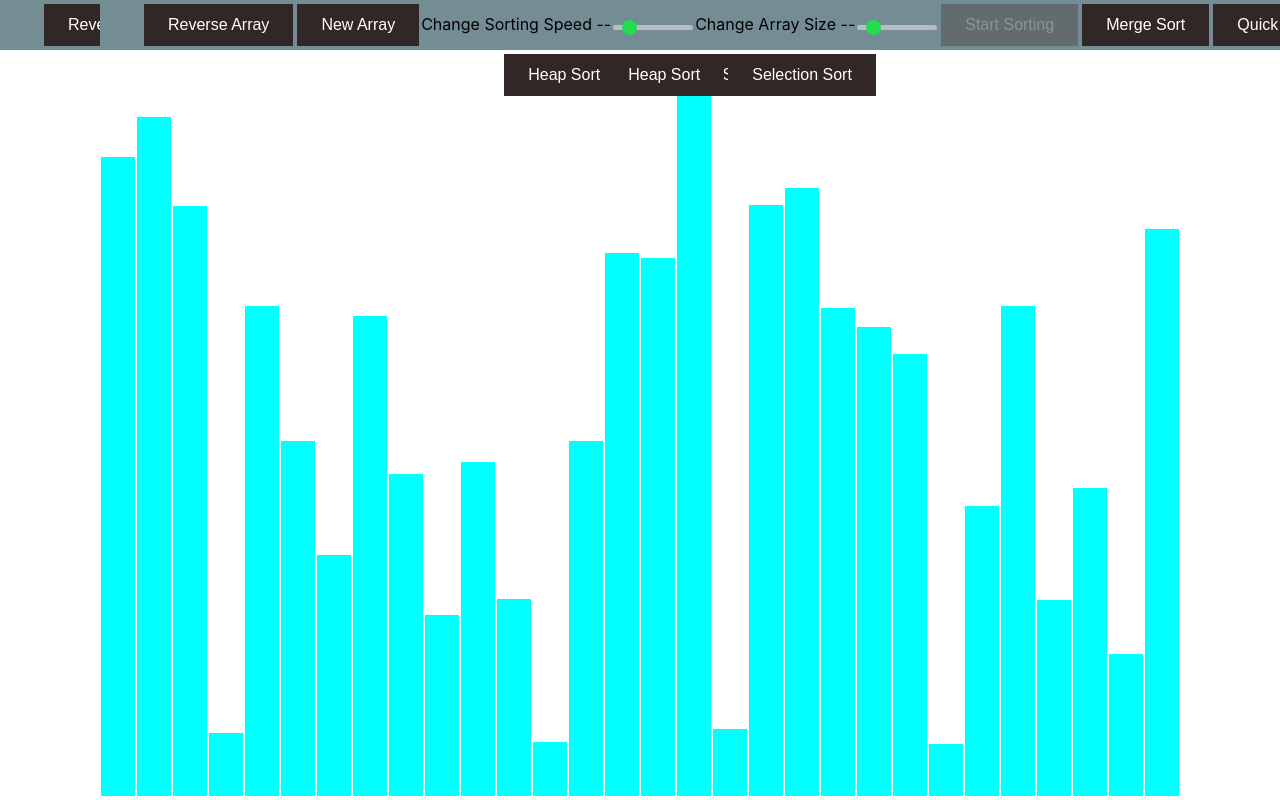
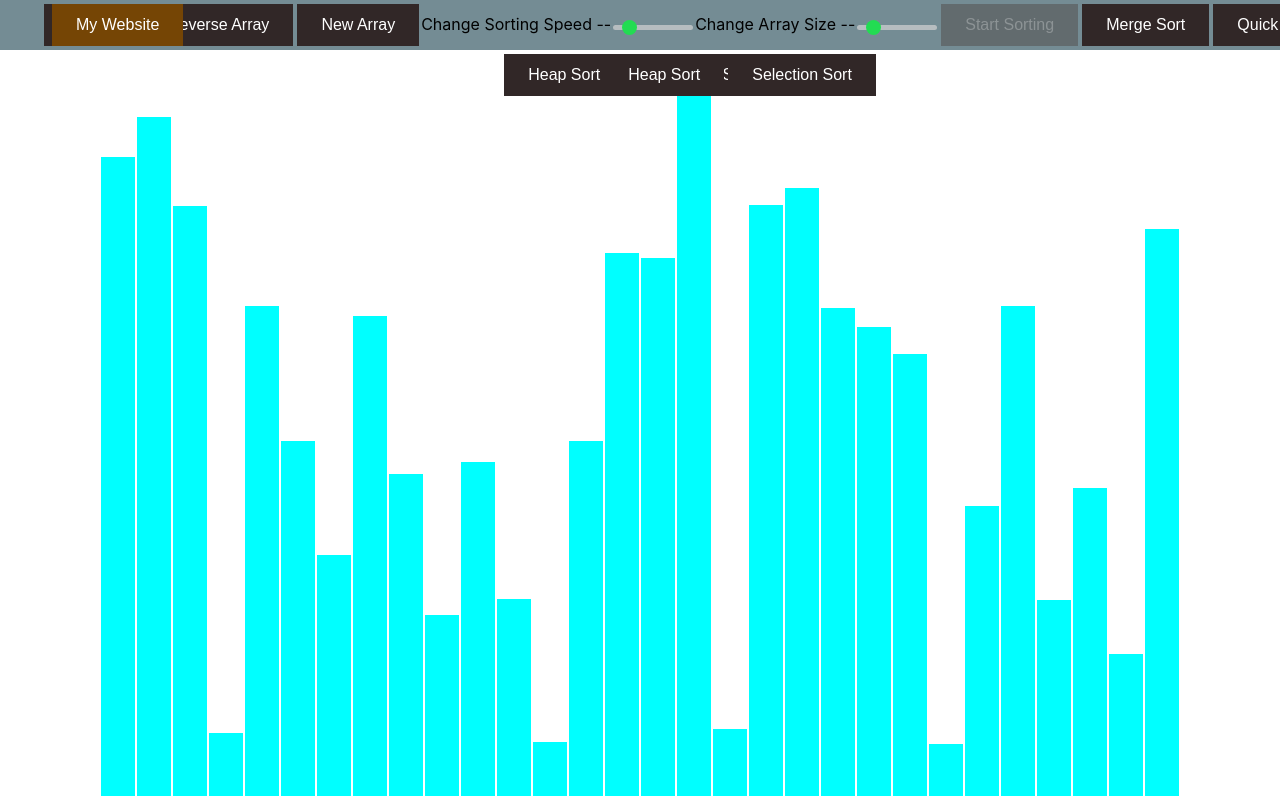
Before and after one commit to mattaadams/Algorithm_Visualizer, a React (Create React App) app: page / in a window 1280 px wide. Built offline with nearby package versions, Linux system fonts and the light colour scheme.

Commit message:
homebutton

```diff
--- a/src/NavBar/NavBar.css
+++ b/src/NavBar/NavBar.css
@@ -85,3 +85,20 @@
   background: #04AA6D;
   cursor: pointer;
 }
+
+.homeButton{
+  position: fixed;
+  border: none;
+  color: white;
+  left: 50px;
+  background-color: rgb(117, 69, 5);
+  padding: 12px 24px;
+  text-align: center;
+  text-decoration: none;
+  display: inline-block;
+  font-size: 16px;
+  margin: 4px 2px;
+  transition-duration: 0.4s;
+  cursor: pointer;
+
+}
--- a/src/NavBar/NavBar.jsx
+++ b/src/NavBar/NavBar.jsx
@@ -23,6 +23,9 @@ export default class NavBar extends React.Component {
 
     return (
       <div className="navbar-container">
+        <a href="https://mattaadams.github.io/">
+          <button className="homeButton">My Website</button>
+        </a>
         <button
           disabled={this.props.running === true}
           className={this.props.running === true ? "disabled-button" : "navButton"}
```
